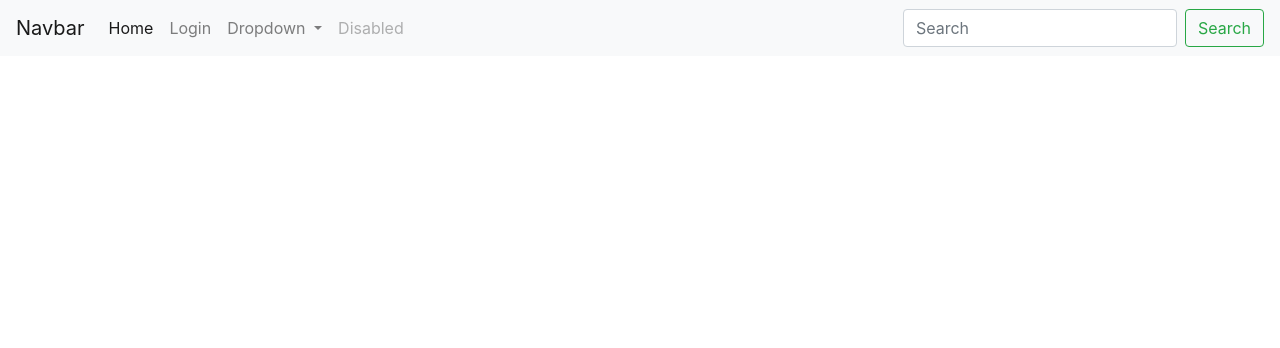
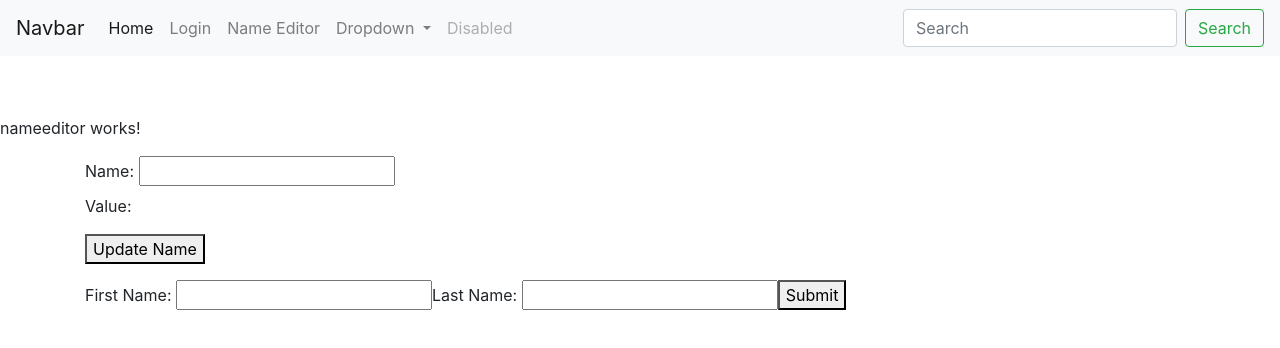
Before and after one commit to Suhas-lab/angularBatch, an Angular app: page /nameeditor in a window 1280 px wide. Before the commit this address led to /. Shown: the top 348 px of the page. Built offline with nearby package versions, Linux system fonts and the light colour scheme.

Commit message:
usermgmt component updated

```diff
--- a/src/app/app-routing.module.ts
+++ b/src/app/app-routing.module.ts
@@ -1,10 +1,12 @@
 import { NgModule } from '@angular/core';
 import { Routes, RouterModule } from '@angular/router';
 import { LoginComponent } from './component/usermanagement/login/login.component'
+import { NameeditorComponent } from './common/nameeditor/nameeditor.component';
 
 
 const routes: Routes = [
   { path: 'login', component: LoginComponent, data: {title: 'Login'} },
+  { path: 'nameeditor', component: NameeditorComponent, data: {title: 'Name Editor'} },
   //{ path: 'page-not-found', component: SecondComponent },
 ];
 
--- a/src/app/app.component.html
+++ b/src/app/app.component.html
@@ -11,6 +11,9 @@
       </li>
       <li class="nav-item">
         <a class="nav-link" [routerLink]="['login']">Login</a>
+      </li>
+      <li class="nav-item">
+        <a class="nav-link" [routerLink]="['nameeditor']">Name Editor</a>
       </li>
       <li class="nav-item dropdown">
         <a class="nav-link dropdown-toggle" href="#" id="navbarDropdown" role="button" data-toggle="dropdown" aria-haspopup="true" aria-expanded="false">
--- /dev/null
+++ b/src/app/common/nameeditor/nameeditor.component.html
@@ -0,0 +1,27 @@
+<p>nameeditor works!</p>
+<div class="container">
+<label>
+    Name:
+    <input type="text" [formControl]="name">
+  </label>
+  <p>
+    Value: {{ name.value }}
+  </p>
+  <p>
+    <button (click)="updateName()">Update Name</button>
+  </p>
+
+  <form [formGroup]="profileForm" (ngSubmit)="onSubmit()">
+
+    <label>
+      First Name:
+      <input type="text" formControlName="firstName">
+    </label>
+
+    <label>
+      Last Name:
+      <input type="text" formControlName="lastName">
+    </label>
+    <button type="submit" [disabled]="!profileForm.valid">Submit</button>
+  </form>
+</div>
--- /dev/null
+++ b/src/app/common/nameeditor/nameeditor.component.ts
@@ -0,0 +1,27 @@
+import { Component, OnInit } from '@angular/core';
+import { FormControl, FormGroup } from '@angular/forms';
+
+@Component({
+  selector: 'app-nameeditor',
+  templateUrl: './nameeditor.component.html',
+  styleUrls: ['./nameeditor.component.scss']
+})
+export class NameeditorComponent implements OnInit {
+  name = new FormControl('');
+
+
+  profileForm = new FormGroup({
+    firstName: new FormControl(''),
+    lastName: new FormControl(''),
+  });
+  constructor() { }
+
+  ngOnInit(): void {
+  }
+  updateName() {
+    this.name.setValue('Nancy');
+  }
+  onSubmit() {
+    console.warn(this.profileForm.value);
+  }
+}
--- a/src/app/component/usermanagement/login/login.component.html
+++ b/src/app/component/usermanagement/login/login.component.html
@@ -3,7 +3,9 @@
 <form #loginform="ngForm" appIdentityRevealed>
         <div class="row col-md-12">
             <label class="col-md-2">Username:</label>
-            <div class="col-md-8"><input type="text" [(ngModel)]="userlogin.username" name="username" #username="ngModel" required /></div>
+            <div class="col-md-8">
+                <input type="text" [(ngModel)]="userlogin.username" name="username" #username="ngModel" required />
+            </div>
             <div *ngIf="username.invalid && username.touched" class="col-md-12 alert alert-danger">
                     <div *ngIf="username.errors.required">Please enter username</div>
             </div>
@@ -11,9 +13,15 @@
         <div class="clearfix"></div>
         <div class="row col-md-12">
             <label class="col-md-2">Password:</label>
-            <div class="col-md-8" [style.display]="classattr == true ? 'block' :'none'"><input type="password" value="passwordonst" id="password" name="password" /> </div>
+            <div class="col-md-8" clas=""><input type="password" [(ngModel)]="userlogin.password" value="" id="password" minlength="5" name="password" #password="ngModel" required/> </div>
+            <div *ngIf="password.invalid && password.touched" class="col-md-12 alert alert-danger">
+                <div *ngIf="password.errors.required">Please enter valid password</div>
+                <div *ngIf="password.errors.minlength">Please at least 5 chars for passowor</div>
+            </div>
+
         </div>
         <div class="col-md-12"><input type="submit" value="Login" [disabled]="loginform.invalid" (click)="login()" /></div>
 </form>
 <span [innerHTML]='onwaydatabind'></span>
+Favorite Color: <input type="text" [formControl]="favoriteColorControl">
 </div>
--- a/src/app/component/usermanagement/login/login.component.ts
+++ b/src/app/component/usermanagement/login/login.component.ts
@@ -5,7 +5,7 @@ import { FormControl, FormGroup } from '@angular/forms';
   selector: 'app-login',
   templateUrl: './login.component.html',
   styleUrls: ['./login.component.scss'],
-  template: 'Favorite Color: <input type="text" [formControl]="favoriteColorControl">'
+  template: ''
 })
 export class LoginComponent implements OnInit {
 
@@ -13,8 +13,8 @@ export class LoginComponent implements OnInit {
   //newformgroup = new FormGroup()
 
   userlogin = {
-    username:"SuhasK",
-    password:"Admin"
+    username:"",
+    password:""
   }
   onwaydatabind : string;
   passwordonst : number;
```
Also changed, not shown: src/app/app.module.ts (+6 -2 lines), src/app/common/nameeditor/nameeditor.component.scss (added), 1 other file (tests, documents, lock files or other folders).
